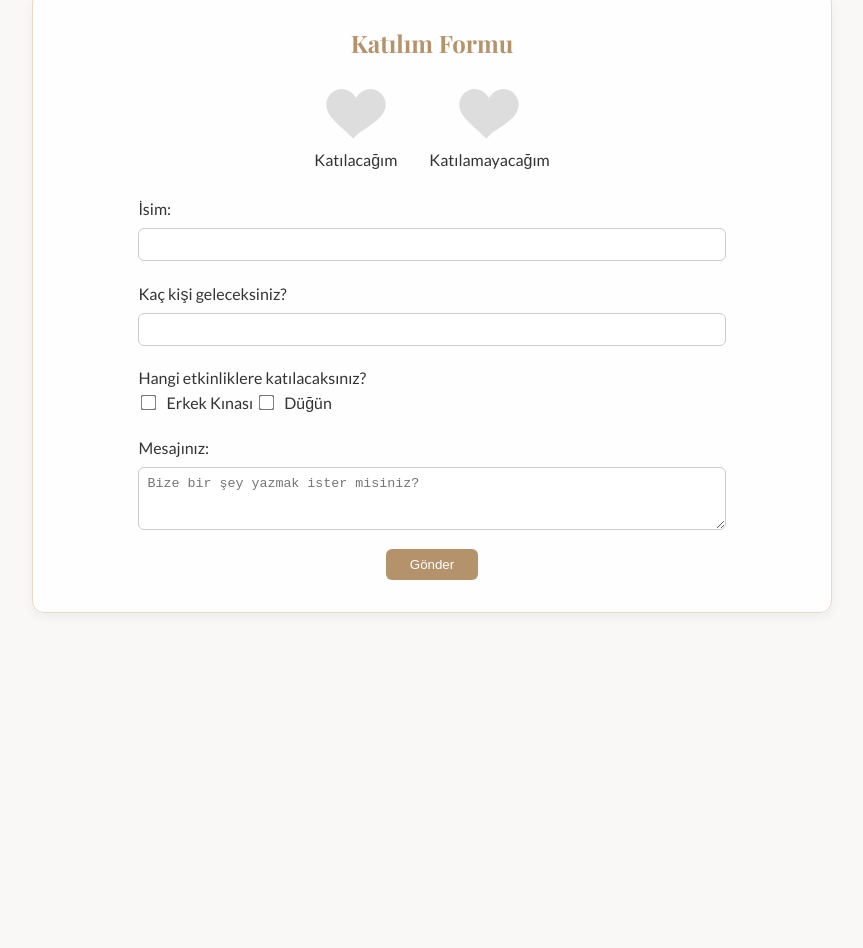
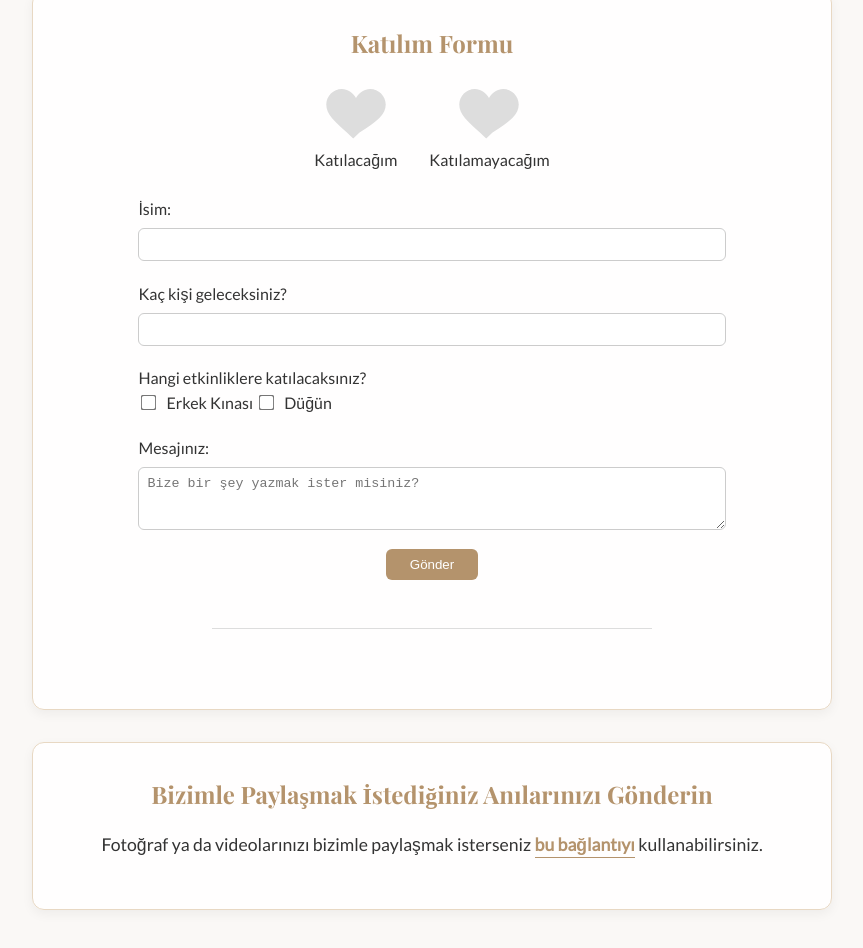
Before and after one commit to farukemrekaraca/weddinginvitation, a plain HTML site: page index.html in a window 1280 px wide. Shown: the part 2120-3068 px from the top of the page, without its empty margins (208-1071 px from the left). Before the commit the page ends 2797 px from the top, so only its background shows below. Drawn offline with nearby package versions, Linux system fonts and the light colour scheme.

Commit message:
Add files via upload

```diff
--- a/index.html
+++ b/index.html
@@ -176,6 +176,18 @@
       text-align: center;
       margin-bottom: 1.5rem;
     }
+    .memory-link {
+  color: var(--accent);
+  text-decoration: none;
+  font-weight: 600;
+  border-bottom: 1px solid var(--accent);
+  padding-bottom: 0.1rem;
+  transition: opacity 0.2s ease;
+}
+.memory-link:hover {
+  opacity: 0.7;
+}
+
   </style>
 </head>
 <body>
@@ -277,7 +289,17 @@
 
         <button type="submit" style="padding: 0.5rem 1.5rem; background: var(--accent); color: white; border: none; border-radius: 6px;">Gönder</button>
       </form>
+      <hr style="margin: 3rem auto; width: 60%; border: 0; border-top: 1px solid #ddd;">
     </section>
+
+    <section class="card" id="memories">
+  <h2 style="text-align: center;">Bizimle Paylaşmak İstediğiniz Anılarınızı Gönderin</h2>
+  <p style="text-align: center; font-size: 1.1rem;">
+    Fotoğraf ya da videolarınızı bizimle paylaşmak isterseniz
+    <a href="https://forms.gle/4DE2idUmwNDHRLZ59" target="_blank" class="memory-link">bu bağlantıyı</a> kullanabilirsiniz.
+  </p>
+</section>
+
   </main>
 
   <script>
```
